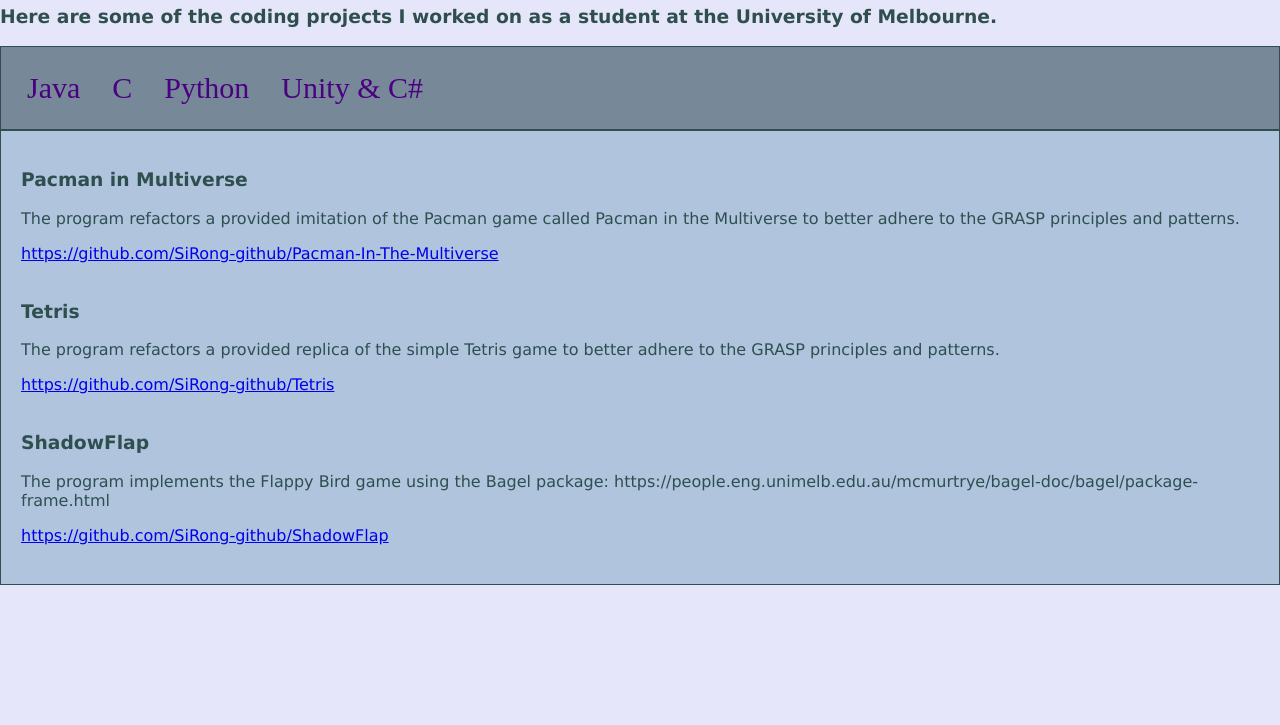
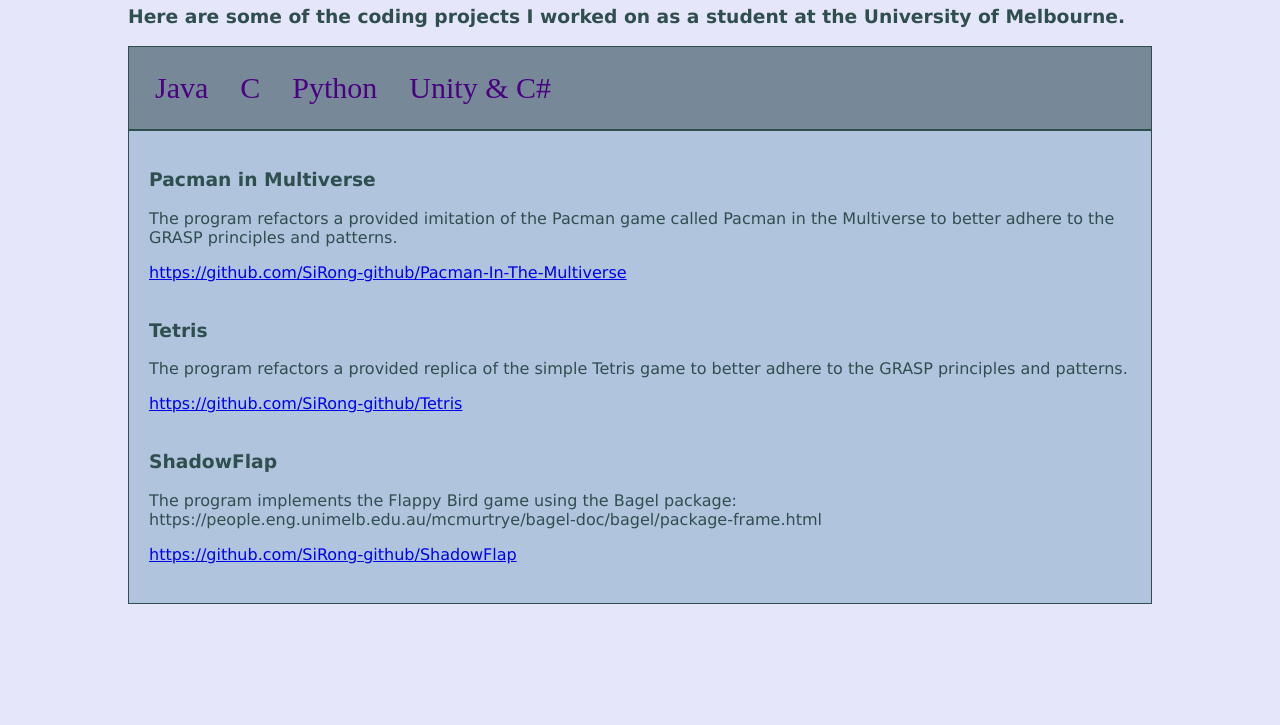
Before and after one commit to SiRong-github/SiRong-github.github.io, a plain HTML site: page index.html in a window 1280 px wide. Shown: the part 75-800 px from the top of the page. Drawn offline with Linux system fonts and the light colour scheme.

Commit message:
Updated width

```diff
--- a/index.html
+++ b/index.html
@@ -8,7 +8,7 @@
       color: #2f4f4f; /* Dark Slate Gray */
       font-family: "Lucida Sans", "Lucida Sans Regular", "Lucida Grande",
         "Lucida Sans Unicode", Geneva, Verdana, sans-serif;
-      /*width: 80%; /* Set the width of the body to 80% of the viewport width */
+      width: 80%; /* Set the width of the body to 80% of the viewport width */
       margin: 0 auto; /* Centre the body horizontally */
     }
 
```
